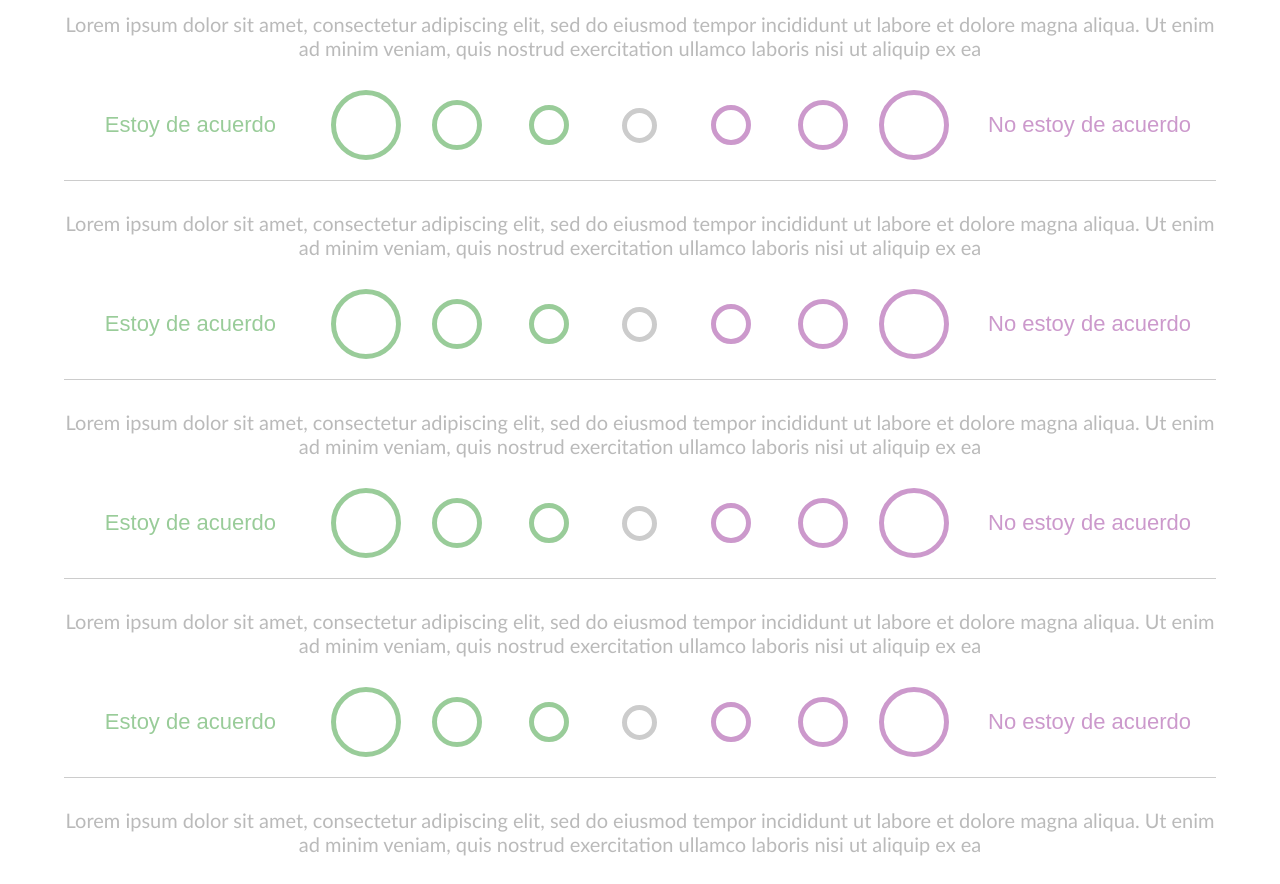
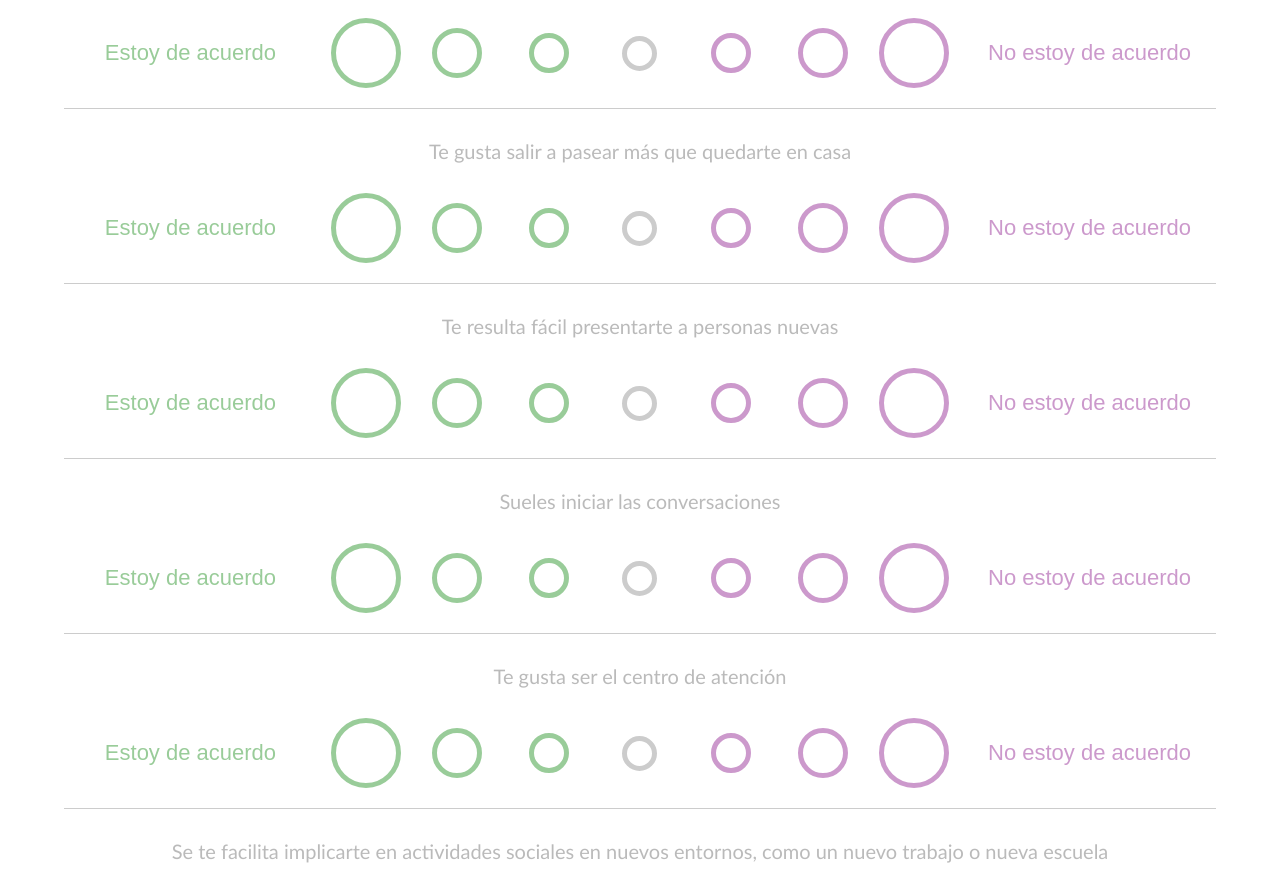
Before and after one commit to danielocho500/quiz-which-dog-are-you, a React (Create React App) app: page / in a window 1280 px wide. Shown: the part 1240-2124 px from the top of the page. Built offline with nearby package versions, Linux system fonts and the light colour scheme.

Commit message:
validaciòn final

```diff
--- a/src/App.js
+++ b/src/App.js
@@ -9,7 +9,17 @@ function App() {
 
     const [isActive, setIsActive] = useState(0)
     const [idFocus, setIdFocus] = useState(0);
+
+    const [results, setResults] = useState({
+      0: {},
+      1: {},
+      2: {},
+      3: {},
+      4: {},
+    })
+
     const idFocusModified = useRef(false);
+
 
     useEffect(() => {
       if(idFocusModified.current){
@@ -49,8 +59,12 @@ function App() {
         }
       })
       if(isCorrect){
-        console.log('esoo');
+        readForm();
       }
+    }
+
+    const readForm = () => {
+      console.log(results);
     }
 
     return (
@@ -60,8 +74,8 @@ function App() {
         </div>
 
         <form>
-          {questions.map(({ id, title }) => (
-            <Question key={ id } title={ title } isActive={ (isActive === id) } setIsActive={ setIsActive } id= {id} setIdFocus={setIdFocus}/>
+          {questions.map(({ id, title, category }) => (
+            <Question key={ id } title={ title } isActive={ (isActive === id) } setIsActive={ setIsActive } id= {id} setIdFocus={setIdFocus} category={category} setResults={setResults} />
           ))}
 
           <div className='container__perso btn_cont'>
--- a/src/components/Question.jsx
+++ b/src/components/Question.jsx
@@ -2,7 +2,7 @@ import React, { useState } from 'react'
 
 export const Question = (props) => {
 
-    const { isActive, title, id, setIsActive, setIdFocus } = props;
+    const { isActive, title, id, setIsActive, setIdFocus, category, setResults } = props;
     const [optionActive, setOptionActive] = useState(8);
 
     const handleClickLabel = (e, option) => {
@@ -12,6 +12,12 @@ export const Question = (props) => {
         setOptionActive(option)
         setIsActive(id + 1);
         setIdFocus(id + 1);
+
+        setResults((results) => {
+            results[category][id] = option;
+
+            return results;
+        })
     }
 
     const handleClickQuestion = (e) => {
--- a/src/questions.js
+++ b/src/questions.js
@@ -1,30 +1,113 @@
+// 0 - energia
+// 1 - sociabilidad
+// 2 - caracter
+// 3 - adiestrar
+// 4 - tamaño
+
 export const questions = [
     {
         id: 0,
-        title: "Lorem ipsum dolor sit amet, consectetur adipiscing elit, sed do eiusmod tempor incididunt ut labore et dolore magna aliqua. Ut enim ad minim veniam, quis nostrud exercitation ullamco laboris nisi ut aliquip ex ea",
+        title: "Te cuesta levantarte de la cama",
+        category: 0,
+        postive: 1,
     },
     {
         id: 1,
-        title: "Lorem ipsum dolor sit amet, consectetur adipiscing elit, sed do eiusmod tempor incididunt ut labore et dolore magna aliqua. Ut enim ad minim veniam, quis nostrud exercitation ullamco laboris nisi ut aliquip ex ea",
+        title: "Normalmente te sientes motivado, con mucha energía",
+        category: 0,
+        postive: 0,
     },
     {
         id: 2,
-        title: "Lorem ipsum dolor sit amet, consectetur adipiscing elit, sed do eiusmod tempor incididunt ut labore et dolore magna aliqua. Ut enim ad minim veniam, quis nostrud exercitation ullamco laboris nisi ut aliquip ex ea",
+        title: "Te sientes entusiasmado cuando caminas por la naturaleza",
+        category: 0,
+        postive: 0,
     },
     {
         id: 3,
-        title: "Lorem ipsum dolor sit amet, consectetur adipiscing elit, sed do eiusmod tempor incididunt ut labore et dolore magna aliqua. Ut enim ad minim veniam, quis nostrud exercitation ullamco laboris nisi ut aliquip ex ea",
+        title: "Te gusta salir a pasear más que quedarte en casa",
+        category: 0,
+        postive: 0,
     },
     {
         id: 4,
-        title: "Lorem ipsum dolor sit amet, consectetur adipiscing elit, sed do eiusmod tempor incididunt ut labore et dolore magna aliqua. Ut enim ad minim veniam, quis nostrud exercitation ullamco laboris nisi ut aliquip ex ea",
+        title: "Te resulta fácil presentarte a personas nuevas",
+        category: 1,
+        postive: 0,
     },
     {
         id: 5,
-        title: "Lorem ipsum dolor sit amet, consectetur adipiscing elit, sed do eiusmod tempor incididunt ut labore et dolore magna aliqua. Ut enim ad minim veniam, quis nostrud exercitation ullamco laboris nisi ut aliquip ex ea",
+        title: "Sueles iniciar las conversaciones",
+        category: 1,
+        postive: 0,
     },
     {
         id: 6,
-        title: "Lorem ipsum dolor sit amet, consectetur adipiscing elit, sed do eiusmod tempor incididunt ut labore et dolore magna aliqua. Ut enim ad minim veniam, quis nostrud exercitation ullamco laboris nisi ut aliquip ex ea",
+        title: "Te gusta ser el centro de atención",
+        category: 0,
     },
+    {
+        id: 7,
+        title: "Se te facilita implicarte en actividades sociales en nuevos entornos, como un nuevo trabajo o nueva escuela",
+        category: 0,
+    },
+    {
+        id: 8,
+        title: "Te consideras una persona relajada",
+        category: 2,
+        postive: 1,
+    },{
+        id: 9,
+        title: "Tu estado de ánimo puede cambiar fácilmente ",
+        category: 2,
+        postive: 0,
+    }
+    ,{
+        id: 10,
+        title: "Te enojas con facilidad",
+        category: 2,
+        postive: 0,
+    }
+    ,{
+        id: 11,
+        title: "Te gusta seguir instrucciones",
+        category: 3,
+        postive: 0,
+    }
+    ,{
+        id: 12,
+        title: "Prefieres tener un plan definido a improvisar en el momento",
+        category: 3,
+        postive: 0,
+    }
+    ,{
+        id: 13,
+        title: "Te gusta complacer a las otras personas",
+        category: 3,
+        postive: 0,
+    }
+    ,{
+        id: 14,
+        title: "Dejas que otras personas influyan en tus acciones",
+        category: 3,
+        postive: 0,
+    }
+    ,{
+        id: 15,
+        title: "Extravías tus cosas frecuentemente",
+        category: 3,
+        postive: 1,
+    }
+    ,{
+        id: 16,
+        title: "Cabes perfectamente en una cama individual",
+        category: 4,
+        postive: 1,
+    }
+    ,{
+        id: 17,
+        title: "Ves a los demás desde arriba (literalmente) ",
+        category: 4,
+        postive: 0,
+    }
 ]
```
